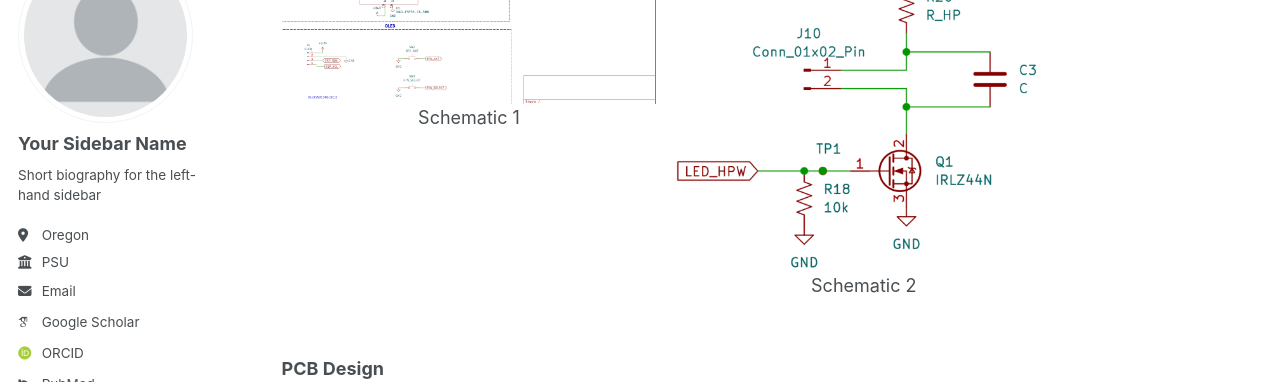
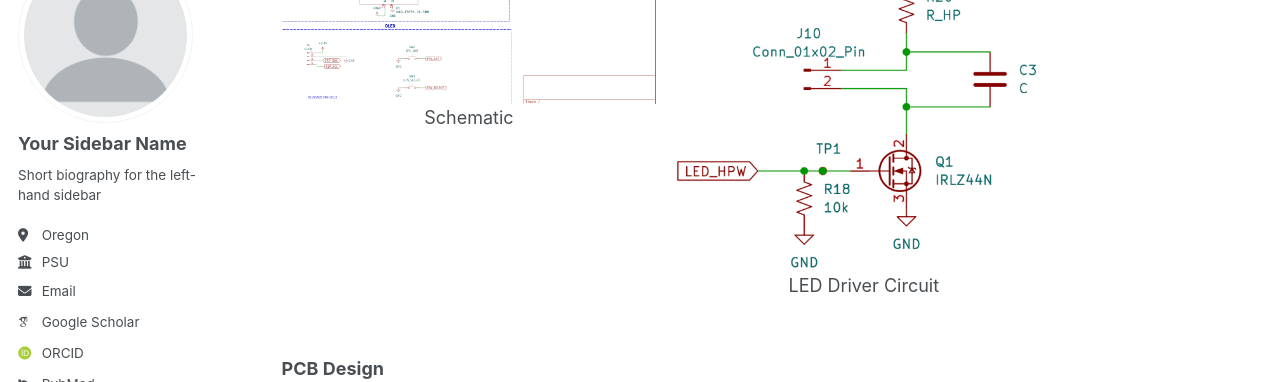
Before and after one commit to Blen-E/Blen-E.github.io, a Jekyll site: the page built from _portfolio/flashlight.md, in a window 1280 px wide and 900 px high, scrolled down 916 px. Shown: the part 153-535 px from the top of the window. Built offline with Jekyll 4.4.1, drawn with Linux system fonts in a browser that asks for light colours; some web fonts are replaced; a script bundle is joined from its source files by our own code; library files that are not in the unit come from our copies.

Commit message:
update image labels on flashlight.md

```diff
--- a/_portfolio/flashlight.md
+++ b/_portfolio/flashlight.md
@@ -16,12 +16,12 @@ Designed and implemented an embedded system to control an RGBW LED flashlight us
 
   <div style="flex: 1; text-align: center;">
     <img src="/images/flashlight/flashlight-schematic.png" width="100%">
-    <p>Schematic 1</p>
+    <p>Schematic </p>
   </div>
 
   <div style="flex: 1; text-align: center;">
     <img src="/images/flashlight/flashlight-schematic2.png" width="100%">
-    <p>Schematic 2</p>
+    <p>LED Driver Circuit</p>
   </div>
 
 </div>
```
